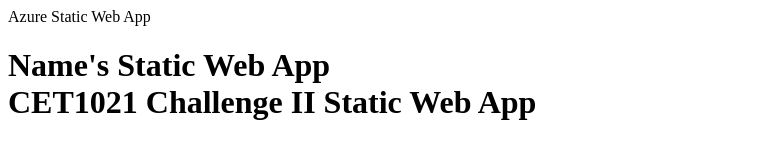
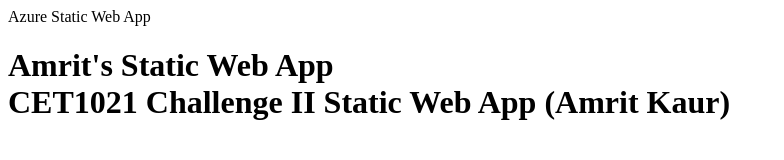
Before and after one commit to amrit869/amrit-cet1021-static-web-app, a plain HTML site: page files/index.html in a window 1280 px wide. Shown: the whole page, without its empty margins (0-784 px from the left). Drawn offline with Linux system fonts and the light colour scheme.

Commit message:
Update index.html

```diff
--- a/files/index.html
+++ b/files/index.html
@@ -1,6 +1,6 @@
 <html>
 <head>Azure Static Web App</head>
 <body>
-<h1>Name's Static Web App<br>CET1021 Challenge II Static Web App</h1>
+<h1>Amrit's Static Web App<br>CET1021 Challenge II Static Web App (Amrit Kaur)</h1>
 </body>
 </html>
```
